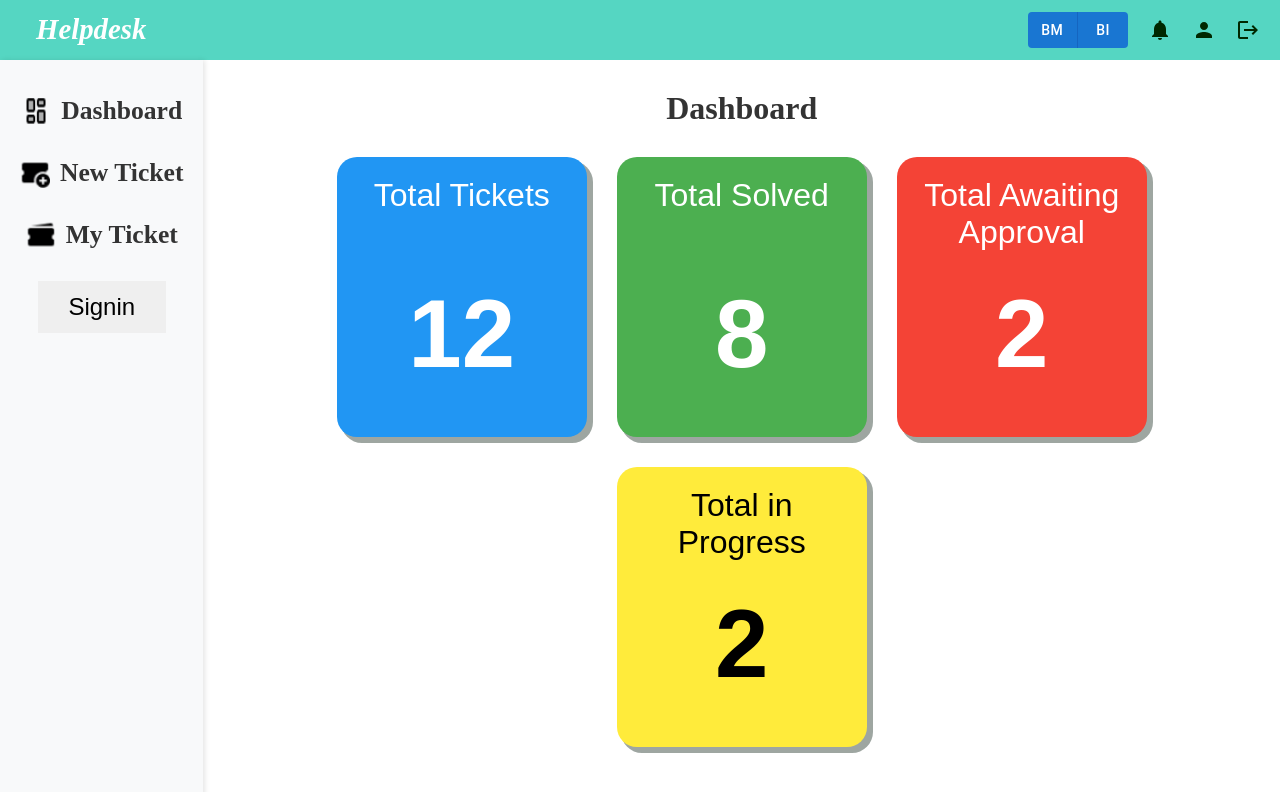
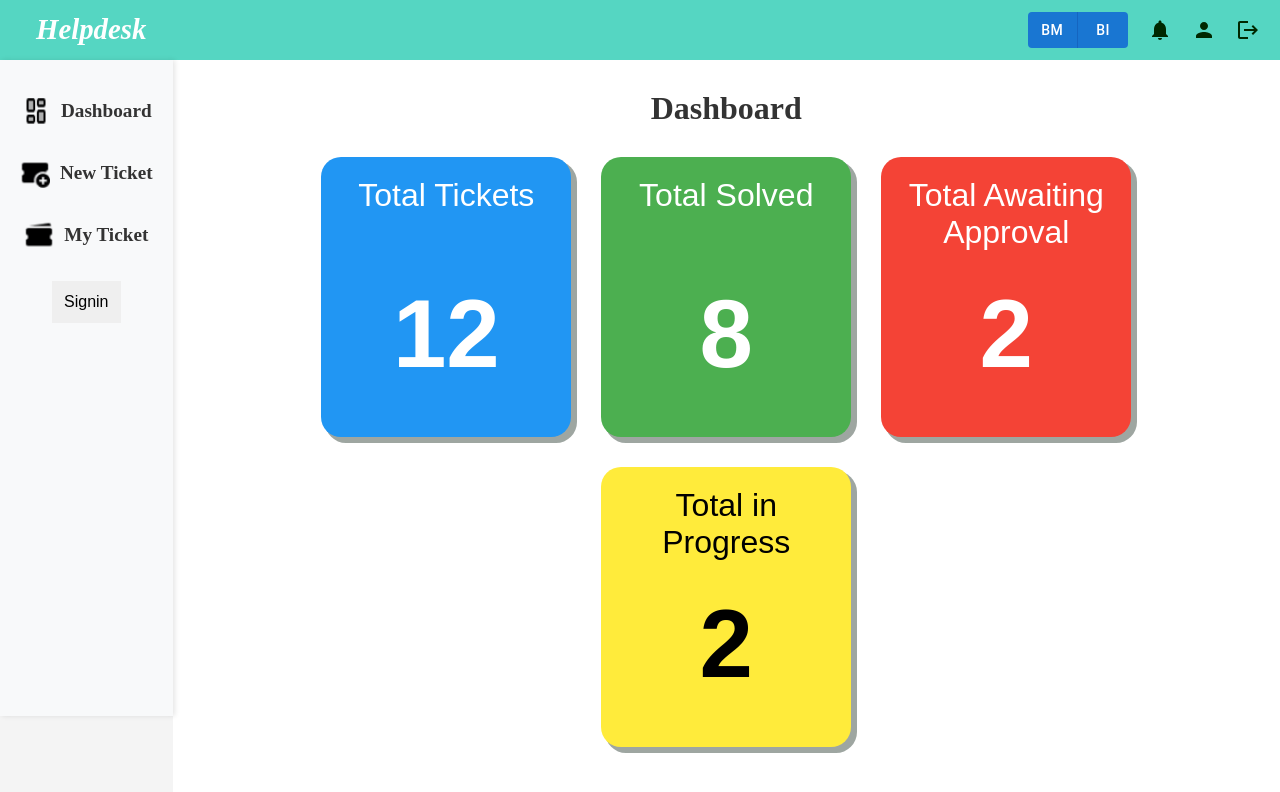
Before and after one commit to aarushicpandey0007/WeAnalyz_Assignment, a React (Create React App) app: page /dashboard in a window 1280 px wide. Shown: the top 792 px of the page. Built offline with nearby package versions, Linux system fonts and the light colour scheme.

Commit message:
Update Side.css

```diff
--- a/src/Dashboard/Side.css
+++ b/src/Dashboard/Side.css
@@ -5,47 +5,52 @@
 }
 
 /* SIDEBAR CSS */
-
-.sidebar {
-    background-color: #E0DFDF;
-    height: 85vh;
-    color: black;
-    z-index: 2;
-    height: calc(100vh - 9rem);
-}
 .sidebar {
     display: flex;
-    flex-direction: column; /* Arrange items in a column */
-    align-items: center; /* Center items horizontally */
-    background-color: #f8f9fa; /* Light gray background */
+    flex-direction: column;
+    align-items: center;
+    background-color: #f8f9fa;
     padding: 20px;
-    height: 100vh; /* Full viewport height */
-    box-shadow: 2px 0 5px rgba(0, 0, 0, 0.1); /* Add subtle shadow */
+    height: calc(100vh - 9rem); /* Consistent height calculation */
+    position: sticky;
+    top: 0;
+    box-shadow: 2px 0 5px rgba(0, 0, 0, 0.1);
+}
+
+.sidebar ul {
+    list-style: none;
+    width: 100%;
+     /* Ensures items take full width */
 }
 
 .sidebar-item {
     display: flex;
     align-items: center;
-    margin: 15px 0; /* Space between items */
-    width: 100%; /* Full width of sidebar */
-    justify-content: center; /* Center content */
+    justify-content: center;
+    margin: 15px 0;
+    width: 100%;
+
 }
 
 .icon {
     width: 30px;
     height: 30px;
-    margin-right: 10px; /* Space between icon and text */
+    margin-right: 10px;
 }
-
+.sideLinks{
+    text-decoration:none;
+}
 .sidebarLinks {
     font-size: 1.2rem;
     color: #333;
-    text-decoration: none;
+    text-decoration:none;
     font-weight: bold;
+    transition: color 0.3s;
+
 }
 
 .sidebarLinks:hover {
-    color: #007bff; /* Highlight on hover */
+    color: #007bff;
 }
 
 .loginBtn {
@@ -54,39 +59,15 @@
     font-size: 1rem;
 }
 
-.sideLinks {
-    text-decoration: none; /* Remove underline */
-    color: inherit; /* Inherit text color */
-}
-
-
-.sidebar ul {
-    list-style: none;
-}
-
 .sidebar img {
     height: 2rem;
 }
 
-.sideLinks {
-    text-decoration: none;
-    color: black;
-}
-
-.sidebarLinks {
-    font-size: 1.6rem;
-}
-
-.loginBtn {
-    width: 8rem;
-    font-size: 1.5rem;
-}
-
 /* DASHBOARD CSS */
-
 .heading {
     margin: 3rem;
     font-size: 3rem;
+    text-align: center; /* Center-align heading */
 }
 
 .box {
@@ -95,6 +76,11 @@
     width: 24.8rem;
     border-radius: 2rem;
     margin: 0 1rem;
+    display: flex;
+    flex-direction: column;
+    justify-content: center;
+    align-items: center;
+    text-align: center;
 }
 
 #box-1 {
@@ -114,8 +100,7 @@
 }
 
 .box p {
-    margin-top: 2rem;
-    margin-bottom: 7rem;
+    margin-top: 1rem;
     font-size: 2rem;
 }
 
@@ -124,13 +109,14 @@
 }
 
 /* NewTicket CSS */
-
 .new_ticket {
     font-size: 2rem;
 }
 
 .new_ticket label {
     font-size: 1.7rem;
+    margin-bottom: 0.5rem;
+    display: block;
 }
 
 .new_ticket input,
@@ -139,17 +125,26 @@ textarea {
     outline: none;
     background-color: #DADADA;
     border-radius: 0.6rem;
+    padding: 0.8rem;
+    width: 100%;
+    margin-bottom: 1rem;
 }
 
 .new_ticket_btn {
     border: none;
     border-radius: 0.6rem;
     background-color: #55D6C2;
+    color: white;
+    padding: 0.8rem 1.5rem;
+    cursor: pointer;
+    transition: background 0.3s;
+}
 
+.new_ticket_btn:hover {
+    background-color: #4cb0a3;
 }
 
 /* MyTicket CSS */
-
 .my_ticket {
     font-size: 1.6rem;
 }
@@ -162,10 +157,19 @@ textarea {
 
 .data div {
     background-color: #DADADA;
+    padding: 1rem;
+    border-radius: 0.5rem;
+    margin: 1rem 0;
 }
 
 .starIcon {
     color: #949494;
+    cursor: pointer;
+    transition: color 0.3s;
+}
+
+.starIcon:hover {
+    color: #FFC632;
 }
 
 .coloredStar {
@@ -175,14 +179,23 @@ textarea {
 .inProgess {
     background: #5CDB95 !important;
     border-radius: 0.5rem;
+    padding: 0.5rem 1rem;
+    color: white;
+    text-align: center;
 }
 
 .onHold {
     background: #05386B !important;
     border-radius: 0.5rem;
+    padding: 0.5rem 1rem;
+    color: white;
+    text-align: center;
 }
 
 .closed {
     background: #494949 !important;
     border-radius: 0.5rem;
+    padding: 0.5rem 1rem;
+    color: white;
+    text-align: center;
 }
```
